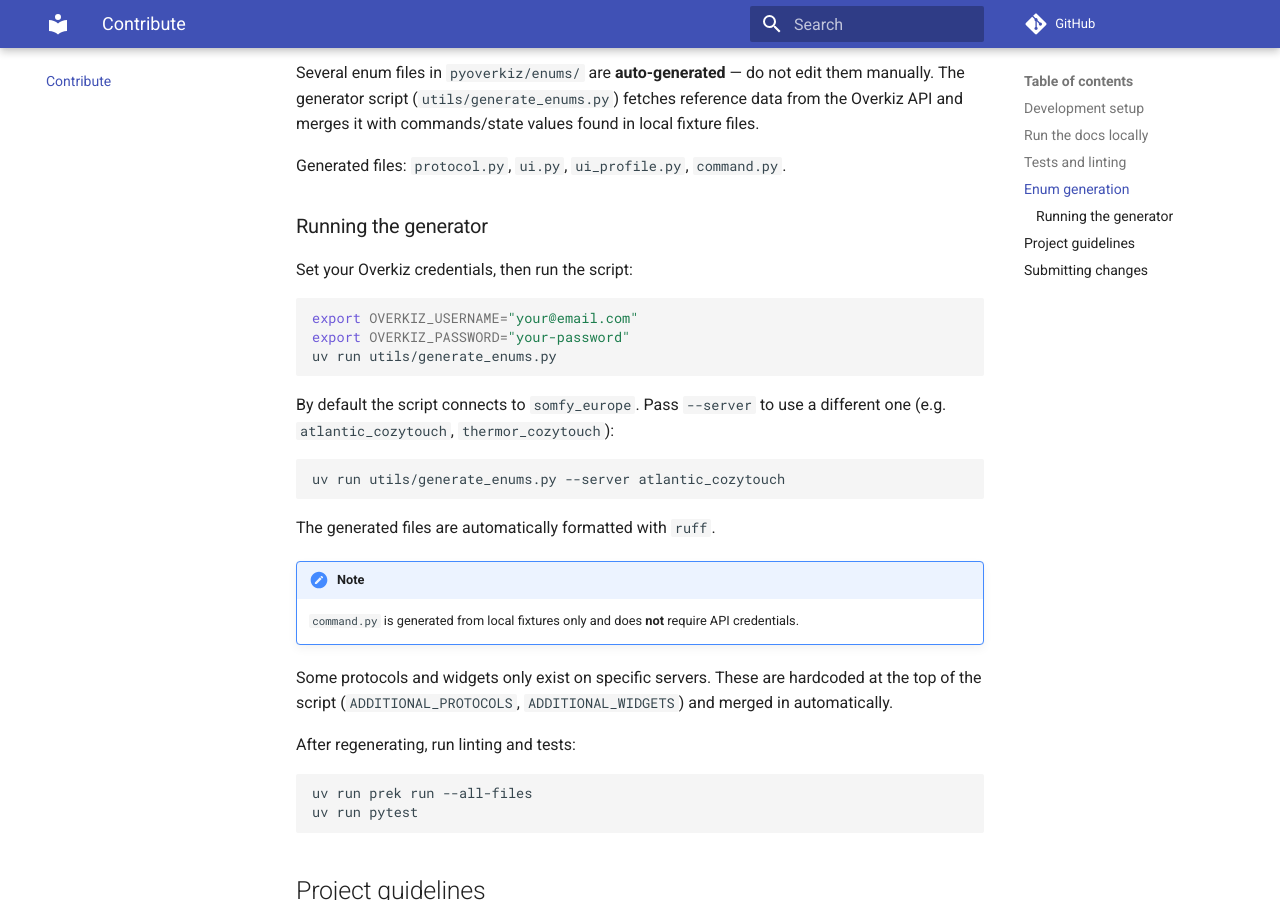
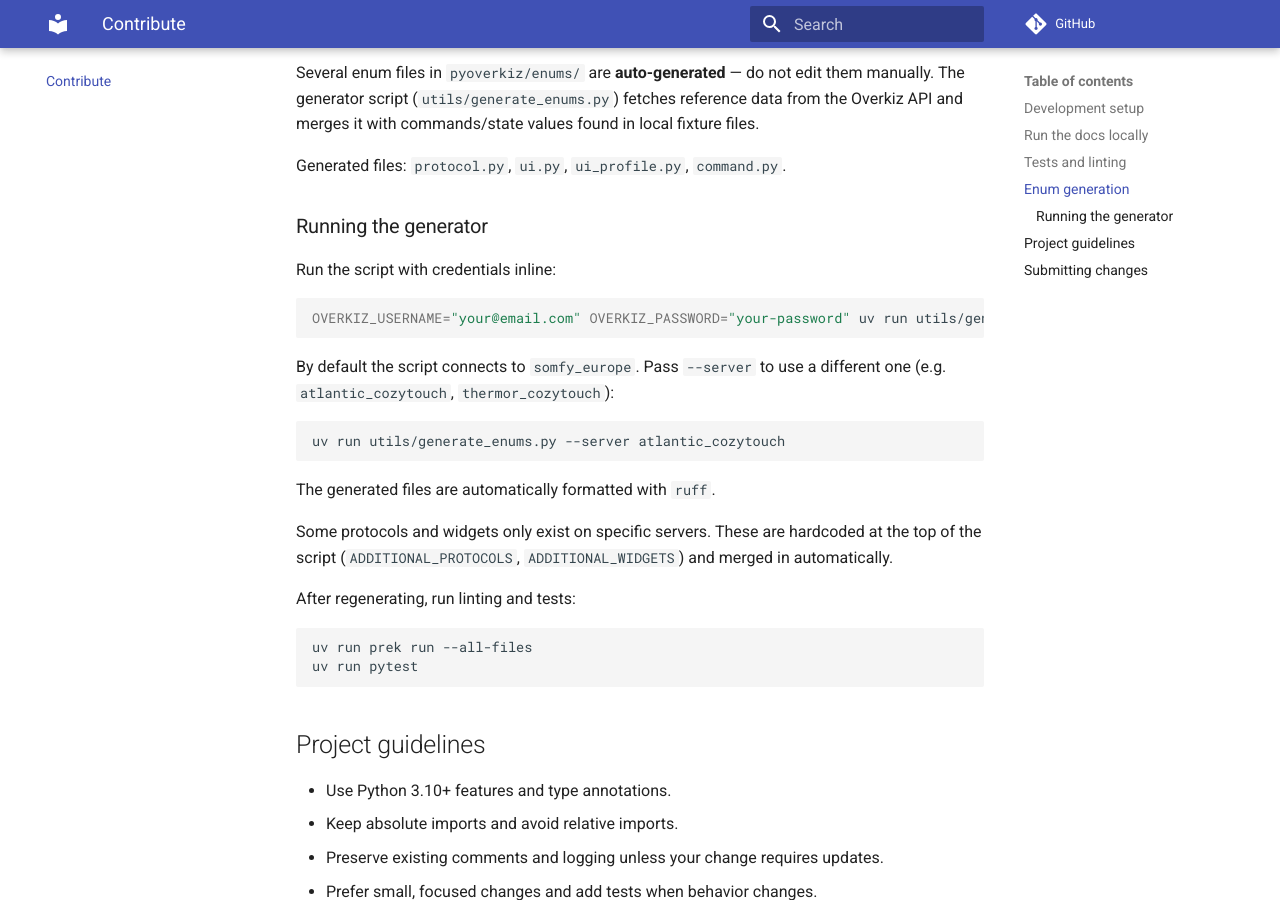
Before and after one commit to iMicknl/python-overkiz-api, an MkDocs documentation site: the page built from docs/contribute.md, in a window 1280 px wide and 900 px high, scrolled down 954 px. Built offline with MkDocs 1.6.1 and Material for MkDocs 9.7.7, drawn with Linux system fonts in a browser that asks for light colours; comment, search, counter and statistics services are not loaded.

Commit message:
Simplify docs

````diff
--- a/docs/contribute.md
+++ b/docs/contribute.md
@@ -44,12 +44,10 @@ Generated files: `protocol.py`, `ui.py`, `ui_profile.py`, `command.py`.
 
 ### Running the generator
 
-Set your Overkiz credentials, then run the script:
+Run the script with credentials inline:
 
 ```bash
-export OVERKIZ_USERNAME="your@email.com"
-export OVERKIZ_PASSWORD="your-password"
-uv run utils/generate_enums.py
+OVERKIZ_USERNAME="your@email.com" OVERKIZ_PASSWORD="your-password" uv run utils/generate_enums.py
 ```
 
 By default the script connects to `somfy_europe`. Pass `--server` to use a different one (e.g. `atlantic_cozytouch`, `thermor_cozytouch`):
@@ -59,9 +57,6 @@ uv run utils/generate_enums.py --server atlantic_cozytouch
 ```
 
 The generated files are automatically formatted with `ruff`.
-
-!!! note
-    `command.py` is generated from local fixtures only and does **not** require API credentials.
 
 Some protocols and widgets only exist on specific servers. These are hardcoded at the top of the script (`ADDITIONAL_PROTOCOLS`, `ADDITIONAL_WIDGETS`) and merged in automatically.
 
````
